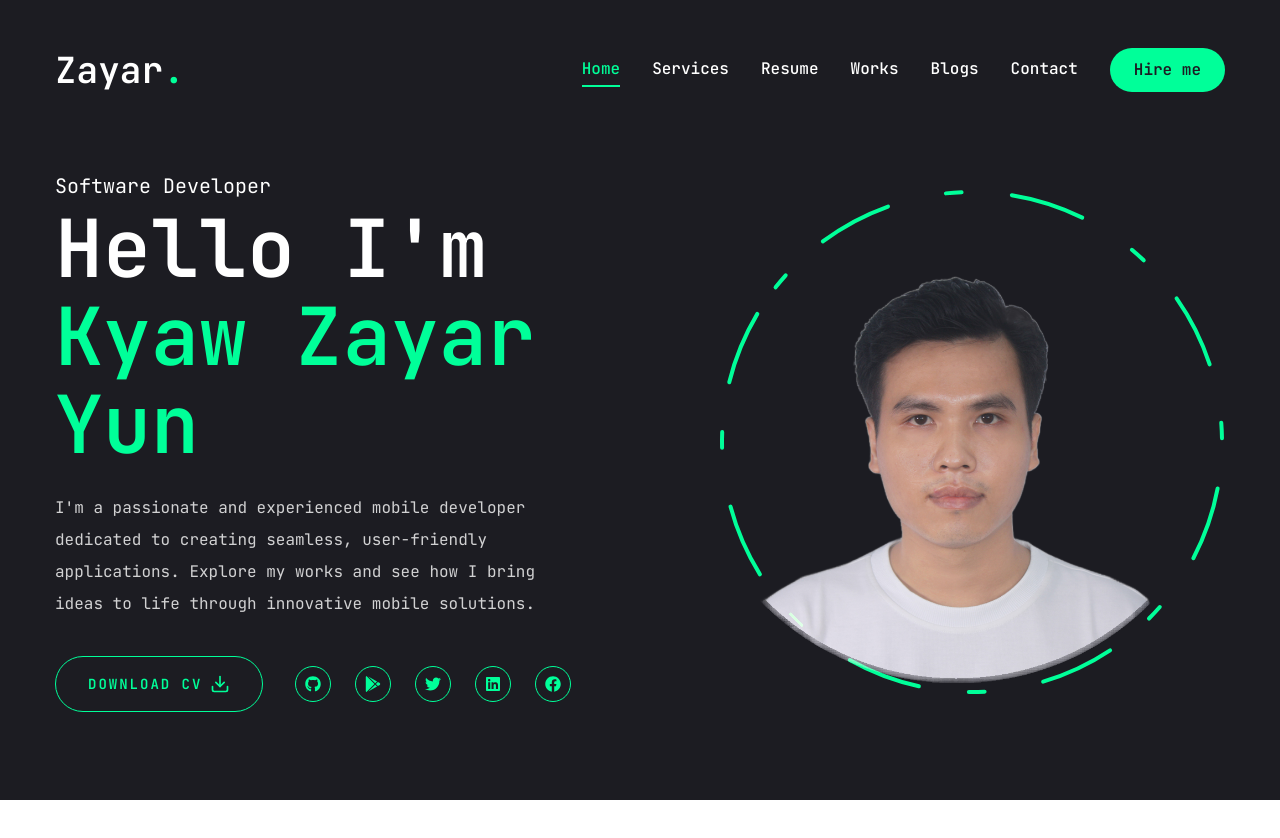
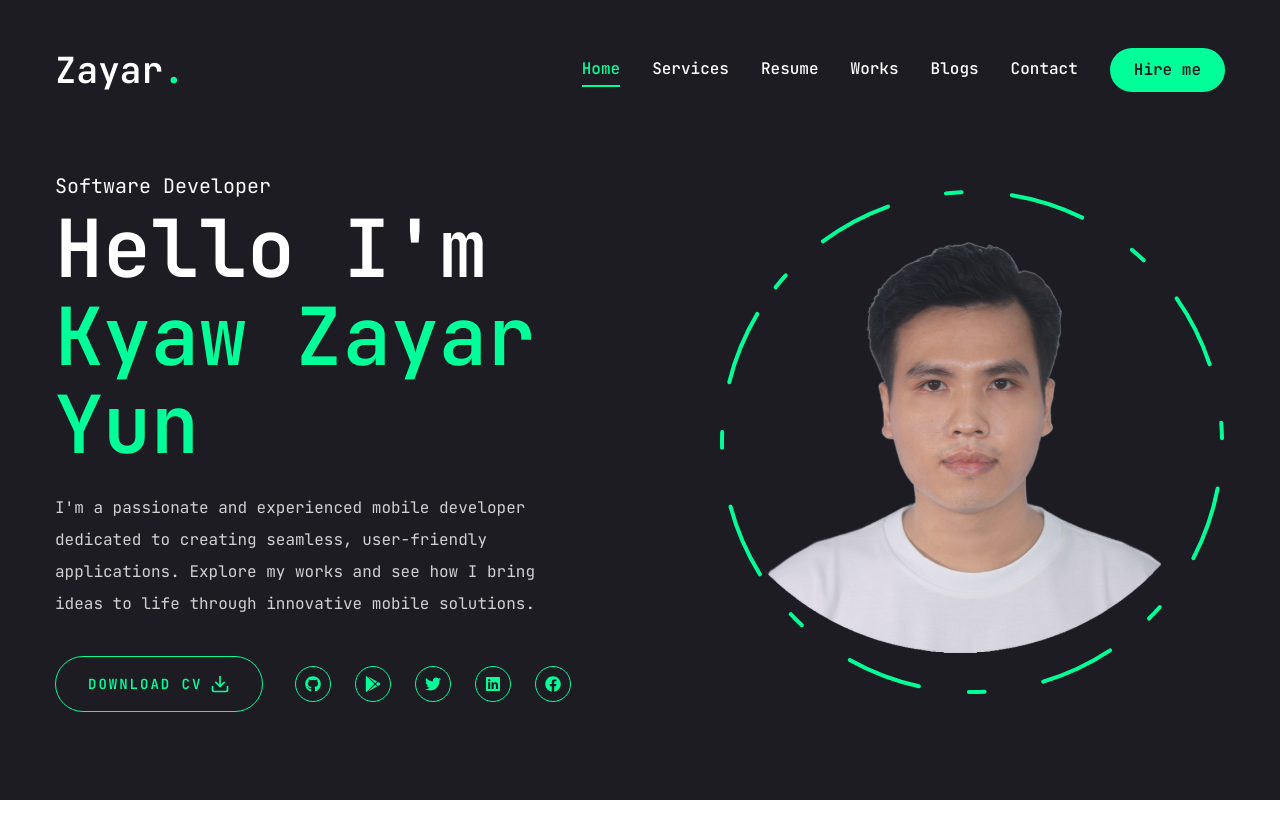
Before and after one commit to mixin27/mixin27, a Next.js app: page / in a window 1280 px wide. Shown: the top 838 px of the page. Built offline with nearby package versions, Linux system fonts and the light colour scheme.

Commit message:
change profile image and fixed Stats unique key error

```diff
--- a/components/Photo.jsx
+++ b/components/Photo.jsx
@@ -23,7 +23,7 @@ const Photo = () => {
           className="w-[298px] h-[298px] xl:w-[498px] xl:h-[498px] mix-blend-lighten absolute"
         >
           <Image
-            src="/assets/author.png"
+            src="/assets/profile.png"
             priority
             quality={100}
             fill
--- a/components/Stats.jsx
+++ b/components/Stats.jsx
@@ -28,9 +28,11 @@ const Stats = () => {
         <div className="flex flex-wrap gap-6 max-w-[80vw] mx-auto xl:max-w-none">
           {stats.map((stat, index) => {
             return (
-              <div className="flex-1 flex gap-4 justify-center items-center xl:justify-start">
+              <div
+                key={index}
+                className="flex-1 flex gap-4 justify-center items-center xl:justify-start"
+              >
                 <CountUp
-                  key={index}
                   end={stat.num}
                   duration={5}
                   delay={2}
```
Also changed, not shown: public/assets/author.png (deleted), public/assets/profile.png (added).
